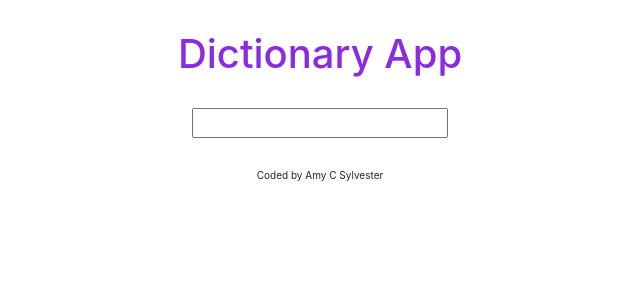
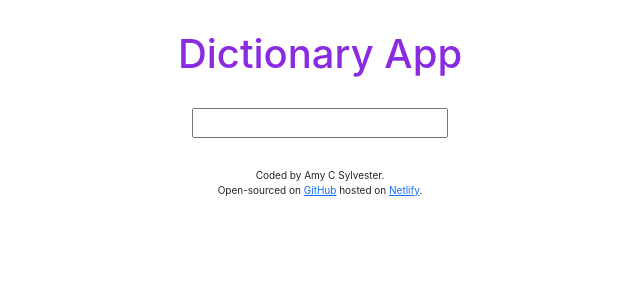
Before and after one commit to amysylvester/dictionary-project, a React (Create React App) app: page / in a window 1280 px wide. Shown: the top 300 px of the page, without its empty margins (320-960 px from the left). Built offline with nearby package versions, Linux system fonts and the light colour scheme.

Commit message:
Edits to footer copy

```diff
--- a/src/App.js
+++ b/src/App.js
@@ -11,7 +11,15 @@ export default function App() {
         <main>
           <Search />
         </main>
-        <footer className="App-footer">Coded by Amy C Sylvester</footer>
+        <footer className="App-footer">
+          Coded by Amy C Sylvester. <br />
+          Open-sourced on{" "}
+          <a href="https://github.com/amysylvester/dictionary-project.git">
+            GitHub
+          </a>{" "}
+          hosted on{" "}
+          <a href="https://eclectic-frangipane-718eca.netlify.app/">Netlify</a>.
+        </footer>
       </div>
     </div>
   );
```
